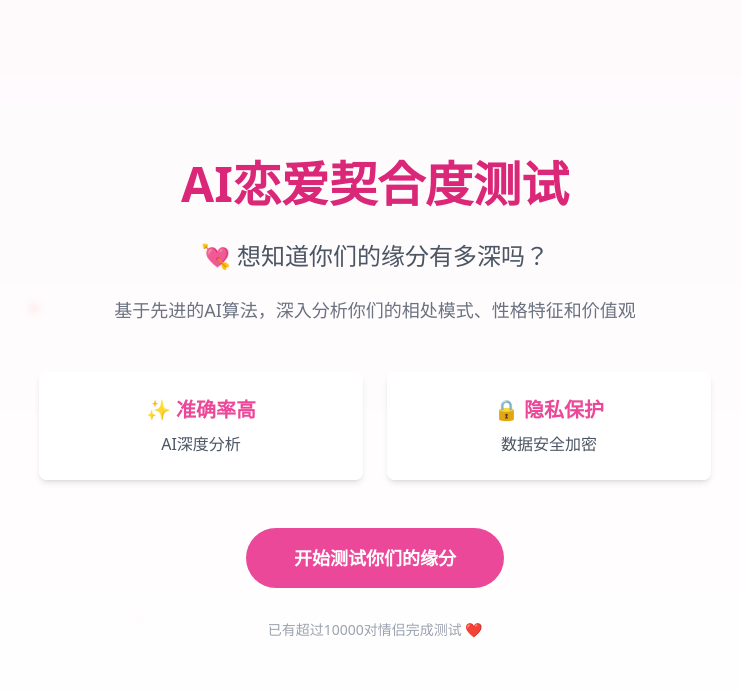
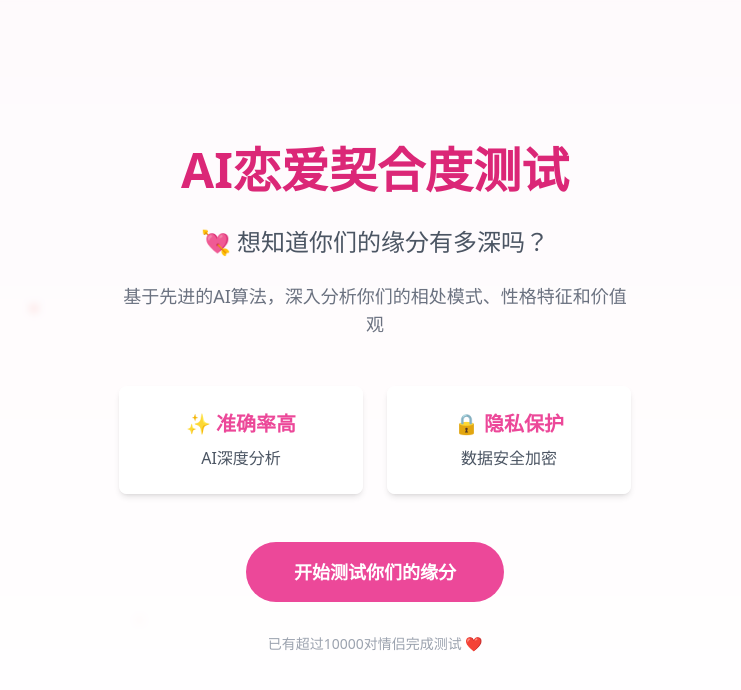
Before and after one commit to aliang-ds/love-predict, a Next.js app: page / in a window 1280 px wide. Shown: the top 690 px of the page, without its empty margins (265-1006 px from the left). Built offline with nearby package versions, Linux system fonts and the light colour scheme.

Commit message:
Update page.tsx

```diff
--- a/app/page.tsx
+++ b/app/page.tsx
@@ -54,44 +54,45 @@ export default function Home() {
       {/* 内容遮罩 */}
       <div className="absolute inset-0 bg-white/60 backdrop-blur-sm" />
 
-      {/* 主要内容 */}
-      <div className="relative h-full flex items-center justify-center px-4">
-        <div className="w-full max-w-2xl mx-auto">
-          <div className="text-center">
-            <h1 className="text-5xl font-bold text-pink-600 mb-8">
+      {/* 主要内容 - 修改这部分以确保居中 */}
+      <div className="relative h-full flex items-center justify-center">
+        <div className="w-full max-w-2xl mx-auto px-4 flex flex-col items-center">
+          {/* 所有内容强制居中 */}
+          <div className="w-full flex flex-col items-center">
+            <h1 className="text-5xl font-bold text-pink-600 mb-8 text-center">
               AI恋爱契合度测试
             </h1>
 
-            <div className="space-y-6 mb-12">
-              <p className="text-2xl text-gray-600 hover:text-pink-500 transition-colors">
+            <div className="w-full space-y-6 mb-12 flex flex-col items-center">
+              <p className="text-2xl text-gray-600 hover:text-pink-500 transition-colors text-center">
                 💘 想知道你们的缘分有多深吗？
               </p>
-              <p className="text-lg text-gray-500">
+              <p className="text-lg text-gray-500 text-center max-w-lg">
                 基于先进的AI算法，深入分析你们的相处模式、性格特征和价值观
               </p>
             </div>
 
-            <div className="grid grid-cols-1 md:grid-cols-2 gap-6 mb-12">
-              <div className="p-6 bg-white/90 rounded-lg shadow-md hover:shadow-xl transition-shadow">
+            <div className="w-full grid grid-cols-1 md:grid-cols-2 gap-6 mb-12 max-w-lg">
+              <div className="p-6 bg-white/90 rounded-lg shadow-md hover:shadow-xl transition-shadow text-center">
                 <h3 className="font-bold text-xl text-pink-500 mb-2">✨ 准确率高</h3>
                 <p className="text-gray-600">AI深度分析</p>
               </div>
-              <div className="p-6 bg-white/90 rounded-lg shadow-md hover:shadow-xl transition-shadow">
+              <div className="p-6 bg-white/90 rounded-lg shadow-md hover:shadow-xl transition-shadow text-center">
                 <h3 className="font-bold text-xl text-pink-500 mb-2">🔒 隐私保护</h3>
                 <p className="text-gray-600">数据安全加密</p>
               </div>
             </div>
 
-            <div className="mb-8">
+            <div className="mb-8 flex justify-center w-full">
               <button
-                className="bg-pink-500 hover:bg-pink-600 text-white text-lg font-bold py-4 px-12 rounded-full transform transition-all hover:scale-105 hover:shadow-lg active:scale-95 mx-auto"
+                className="bg-pink-500 hover:bg-pink-600 text-white text-lg font-bold py-4 px-12 rounded-full transform transition-all hover:scale-105 hover:shadow-lg active:scale-95"
                 onClick={() => router.push('/test')}
               >
                 开始测试你们的缘分
               </button>
             </div>
 
-            <p className="text-sm text-gray-400">
+            <p className="text-sm text-gray-400 text-center">
               已有超过10000对情侣完成测试 ❤️
             </p>
           </div>
```
